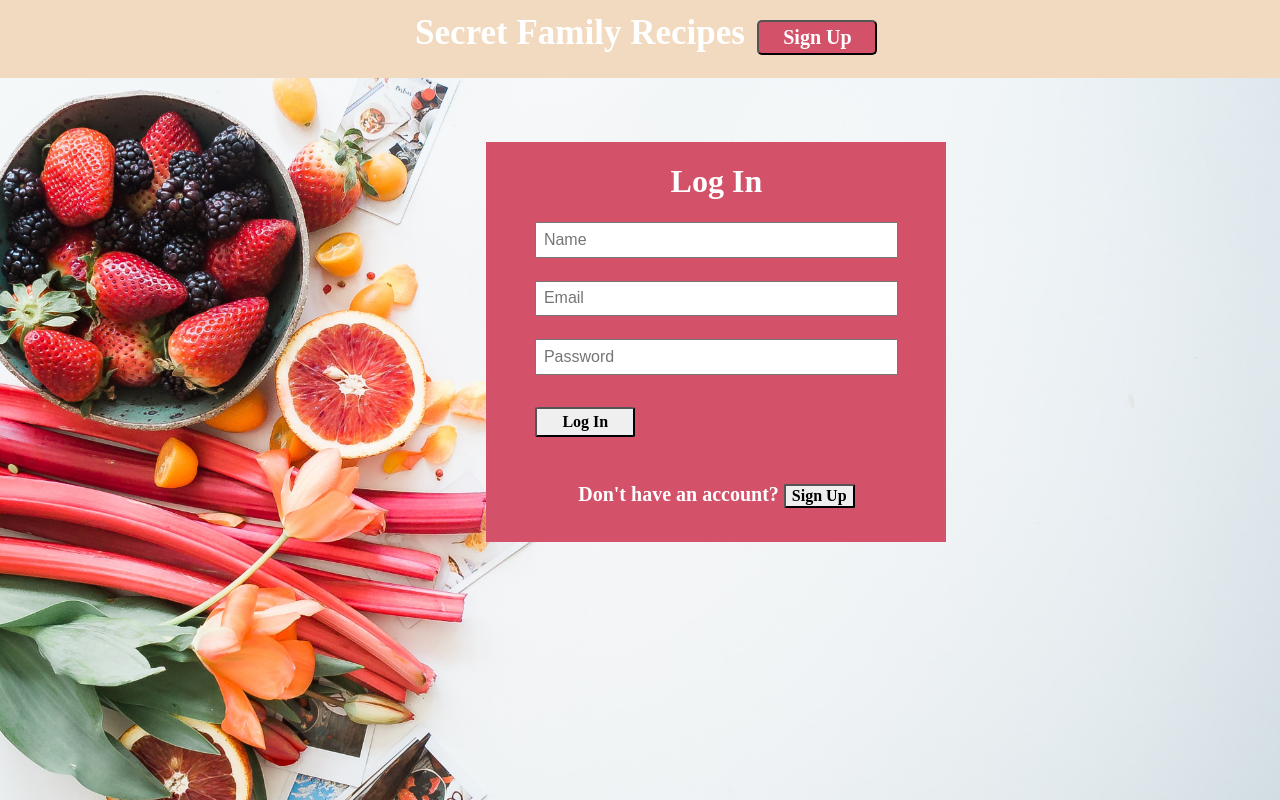
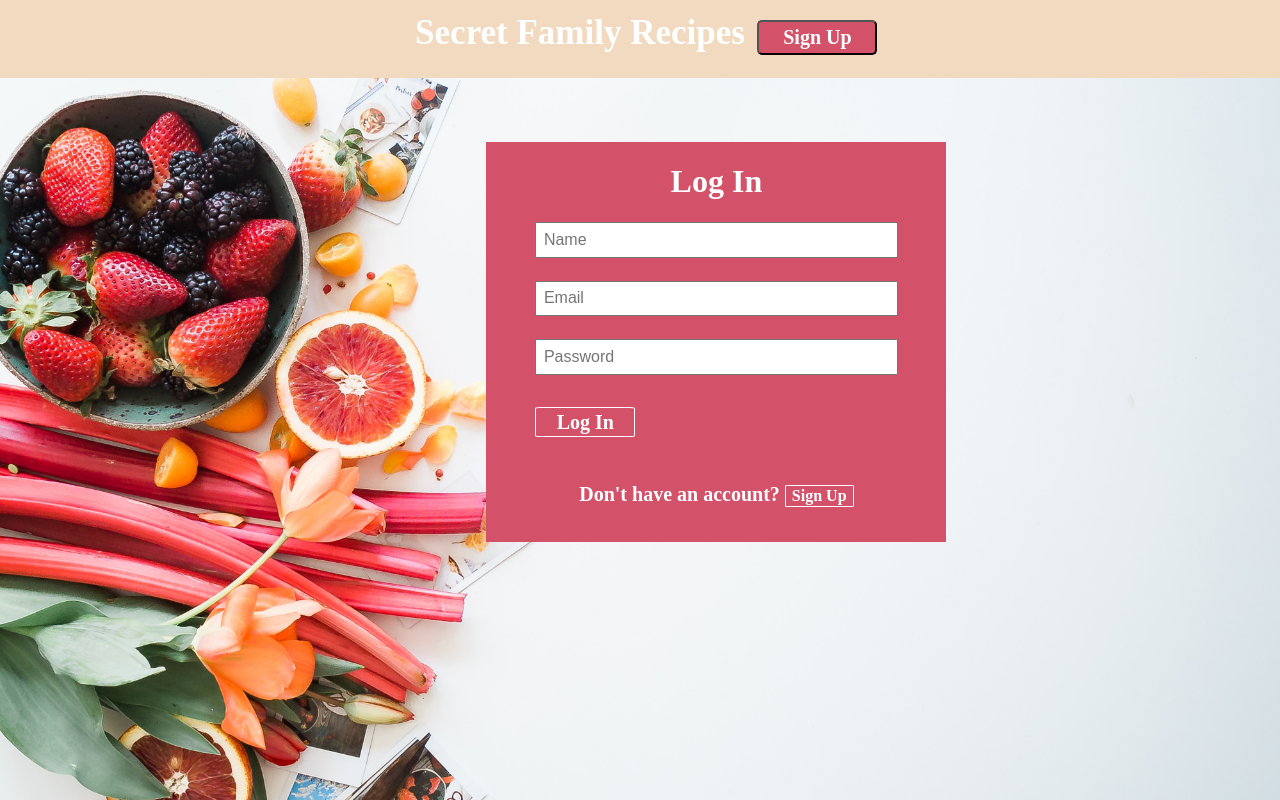
Before and after one commit to BuildWeek-SecretFamilyRecipes/SecretFamilyRecipesFE, a React (Create React App) app in the folder secret-family-recipes/: page / in a window 1280 px wide. Built offline with nearby package versions, Linux system fonts and the light colour scheme.

Commit message:
buttons fixed

```diff
--- a/secret-family-recipes/src/App.css
+++ b/secret-family-recipes/src/App.css
@@ -105,11 +105,14 @@ nav {
   margin-right: 57%;
   height: 30px;
   width: 100px;
-  font-size: 16px;
+  font-size: 20px;
   font-family: 'Crimson Text', serif;
   font-weight: bold;
   margin-bottom: 10%;
   border-radius: 5%;
+  border: 1px solid #FFFF;
+  background: #D35269;
+  color: #FFFF;
 }
 
 .sign-up-button {
@@ -118,4 +121,7 @@ nav {
   font-weight: bold;
   margin-bottom: 10%;
   border-radius: 5%;
+  border: 1px solid #FFFF;
+  background: #D35269;
+  color: #FFFF;
 }
```
